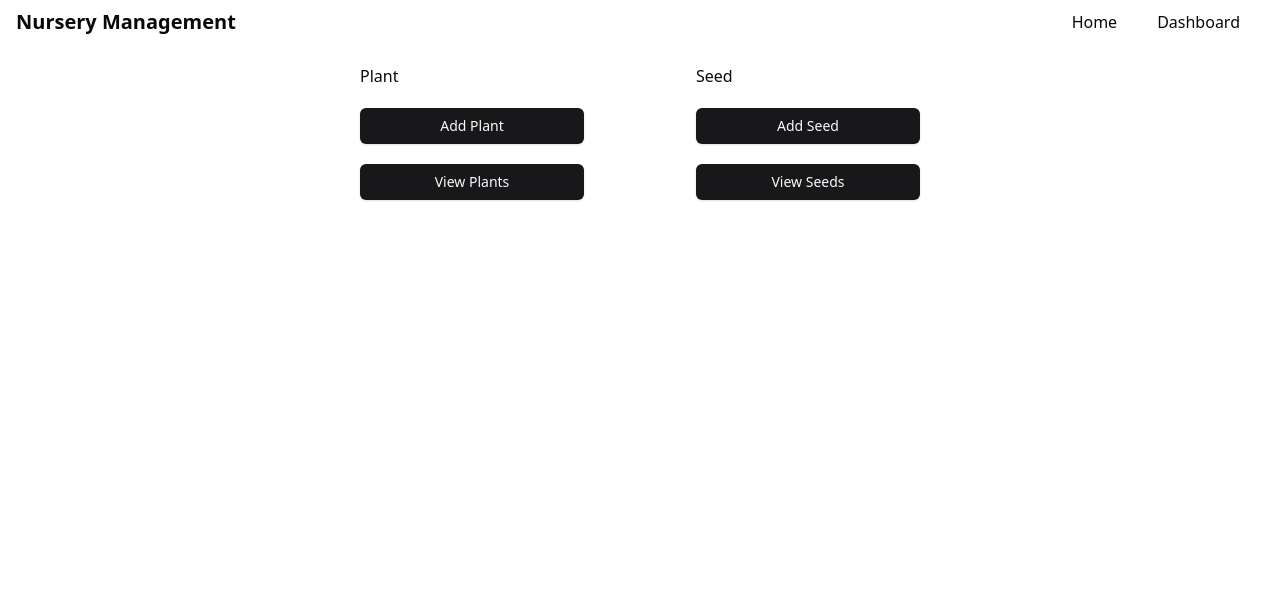
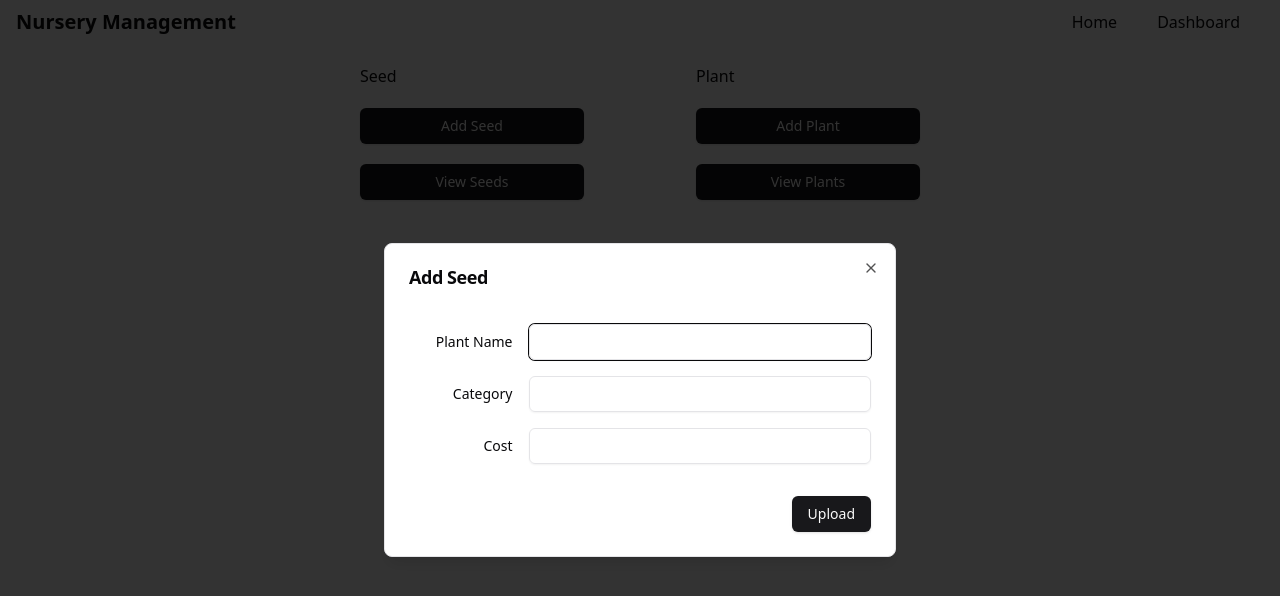
Before and after one commit to rjn991/nursery-managment, a React (Vite) app in the folder frontend/: page / in a window 1280 px wide. Both pictures are taken after a click on the button "Add Seed". Shown: the top 596 px of the page. Built offline with nearby package versions, Linux system fonts and the light colour scheme.

Commit message:
Added POST frontend for seeds

```diff
--- a/frontend/package.json
+++ b/frontend/package.json
@@ -10,7 +10,10 @@
     "preview": "vite preview"
   },
   "dependencies": {
+    "@radix-ui/react-dialog": "^1.1.4",
+    "@radix-ui/react-label": "^2.1.1",
     "@radix-ui/react-slot": "^1.1.1",
+    "axios": "^1.7.9",
     "class-variance-authority": "^0.7.1",
     "clsx": "^2.1.1",
     "lucide-react": "^0.469.0",
--- a/frontend/src/Pages/Dashboard.jsx
+++ b/frontend/src/Pages/Dashboard.jsx
@@ -1,23 +1,101 @@
 import Navbar from "../Navbar/Navbar";
 import { Button } from "@/components/ui/button";
+import {
+  Dialog,
+  DialogContent,
+  DialogDescription,
+  DialogFooter,
+  DialogHeader,
+  DialogTitle,
+  DialogTrigger,
+} from "@/components/ui/dialog";
+import { Input } from "@/components/ui/input";
+import { Label } from "@/components/ui/label";
+import { useState } from "react";
+import axios from "axios";
+import React from "react";
+const Dashboard = () => {
+  const apiUrl = import.meta.env.VITE_BACKEND_URL;
+  const [plantName, setPlantName] = useState();
+  const [plantType, setPlantType] = useState();
+  const [plantCost, setPlantCost] = useState();
 
-const Dashboard = () => {
+  const handlePlantSubmit = () => {
+    const payload = { name: plantName, category: plantType, cost: plantCost };
+
+    axios
+      .post(`${apiUrl}/seeds`, payload)
+      .then((response) => {
+        console.log("Response:", response.data);
+      })
+      .catch((error) => {
+        console.error("Error uploading data:", error);
+      });
+  };
   return (
     <>
       <Navbar></Navbar>
       <div className="flex p-5 gap-28">
         <div className="flex-1">
           <div className="w-56 ml-auto mr-0">
-            <p>Plant</p>
-            <Button className="block  my-5 w-full">Add Plant</Button>
-            <Button className="block  my-5 w-full">View Plants</Button>
+            <p>Seed</p>
+            <Dialog>
+              <DialogTrigger asChild>
+                <Button className="block  my-5 w-full">Add Seed</Button>
+              </DialogTrigger>
+              <DialogContent>
+                <DialogHeader>
+                  <DialogTitle>Add Seed</DialogTitle>
+                  <DialogDescription></DialogDescription>
+                </DialogHeader>
+                <div className="grid gap-4 py-4">
+                  <div className="grid grid-cols-4 items-center gap-4">
+                    <Label htmlFor="name" className="text-right">
+                      Plant Name
+                    </Label>
+                    <Input
+                      onChange={(e) => {
+                        setPlantName(e.target.value);
+                      }}
+                      className="col-span-3"
+                    />
+                  </div>
+                  <div className="grid grid-cols-4 items-center gap-4">
+                    <Label htmlFor="username" className="text-right">
+                      Category
+                    </Label>
+                    <Input
+                      onChange={(e) => {
+                        setPlantType(e.target.value);
+                      }}
+                      className="col-span-3"
+                    />
+                  </div>
+                  <div className="grid grid-cols-4 items-center gap-4">
+                    <Label htmlFor="username" className="text-right">
+                      Cost
+                    </Label>
+                    <Input
+                      onChange={(e) => {
+                        setPlantCost(e.target.value);
+                      }}
+                      className="col-span-3"
+                    />
+                  </div>
+                </div>
+                <DialogFooter>
+                  <Button onClick={handlePlantSubmit}>Upload</Button>
+                </DialogFooter>
+              </DialogContent>
+            </Dialog>
+            <Button className="block  my-5 w-full">View Seeds</Button>
           </div>
         </div>
         <div className="flex-1">
           <div className="w-56 ml-o mr-auto">
-            <p>Seed</p>
-            <Button className="block  my-5 w-full">Add Seed</Button>
-            <Button className="block  my-5 w-full">View Seeds</Button>
+            <p>Plant</p>
+            <Button className="block  my-5 w-full">Add Plant</Button>
+            <Button className="block  my-5 w-full">View Plants</Button>
           </div>
         </div>
       </div>
--- /dev/null
+++ b/frontend/src/components/ui/dialog.jsx
@@ -0,0 +1,94 @@
+import * as React from "react"
+import * as DialogPrimitive from "@radix-ui/react-dialog"
+import { X } from "lucide-react"
+
+import { cn } from "@/lib/utils"
+
+const Dialog = DialogPrimitive.Root
+
+const DialogTrigger = DialogPrimitive.Trigger
+
+const DialogPortal = DialogPrimitive.Portal
+
+const DialogClose = DialogPrimitive.Close
+
+const DialogOverlay = React.forwardRef(({ className, ...props }, ref) => (
+  <DialogPrimitive.Overlay
+    ref={ref}
+    className={cn(
+      "fixed inset-0 z-50 bg-black/80  data-[state=open]:animate-in data-[state=closed]:animate-out data-[state=closed]:fade-out-0 data-[state=open]:fade-in-0",
+      className
+    )}
+    {...props} />
+))
+DialogOverlay.displayName = DialogPrimitive.Overlay.displayName
+
+const DialogContent = React.forwardRef(({ className, children, ...props }, ref) => (
+  <DialogPortal>
+    <DialogOverlay />
+    <DialogPrimitive.Content
+      ref={ref}
+      className={cn(
+        "fixed left-[50%] top-[50%] z-50 grid w-full max-w-lg translate-x-[-50%] translate-y-[-50%] gap-4 border bg-background p-6 shadow-lg duration-200 data-[state=open]:animate-in data-[state=closed]:animate-out data-[state=closed]:fade-out-0 data-[state=open]:fade-in-0 data-[state=closed]:zoom-out-95 data-[state=open]:zoom-in-95 data-[state=closed]:slide-out-to-left-1/2 data-[state=closed]:slide-out-to-top-[48%] data-[state=open]:slide-in-from-left-1/2 data-[state=open]:slide-in-from-top-[48%] sm:rounded-lg",
+        className
+      )}
+      {...props}>
+      {children}
+      <DialogPrimitive.Close
+        className="absolute right-4 top-4 rounded-sm opacity-70 ring-offset-background transition-opacity hover:opacity-100 focus:outline-none focus:ring-2 focus:ring-ring focus:ring-offset-2 disabled:pointer-events-none data-[state=open]:bg-accent data-[state=open]:text-muted-foreground">
+        <X className="h-4 w-4" />
+        <span className="sr-only">Close</span>
+      </DialogPrimitive.Close>
+    </DialogPrimitive.Content>
+  </DialogPortal>
+))
+DialogContent.displayName = DialogPrimitive.Content.displayName
+
+const DialogHeader = ({
+  className,
+  ...props
+}) => (
+  <div
+    className={cn("flex flex-col space-y-1.5 text-center sm:text-left", className)}
+    {...props} />
+)
+DialogHeader.displayName = "DialogHeader"
+
+const DialogFooter = ({
+  className,
+  ...props
+}) => (
+  <div
+    className={cn("flex flex-col-reverse sm:flex-row sm:justify-end sm:space-x-2", className)}
+    {...props} />
+)
+DialogFooter.displayName = "DialogFooter"
+
+const DialogTitle = React.forwardRef(({ className, ...props }, ref) => (
+  <DialogPrimitive.Title
+    ref={ref}
+    className={cn("text-lg font-semibold leading-none tracking-tight", className)}
+    {...props} />
+))
+DialogTitle.displayName = DialogPrimitive.Title.displayName
+
+const DialogDescription = React.forwardRef(({ className, ...props }, ref) => (
+  <DialogPrimitive.Description
+    ref={ref}
+    className={cn("text-sm text-muted-foreground", className)}
+    {...props} />
+))
+DialogDescription.displayName = DialogPrimitive.Description.displayName
+
+export {
+  Dialog,
+  DialogPortal,
+  DialogOverlay,
+  DialogTrigger,
+  DialogClose,
+  DialogContent,
+  DialogHeader,
+  DialogFooter,
+  DialogTitle,
+  DialogDescription,
+}
--- /dev/null
+++ b/frontend/src/components/ui/input.jsx
@@ -0,0 +1,19 @@
+import * as React from "react"
+
+import { cn } from "@/lib/utils"
+
+const Input = React.forwardRef(({ className, type, ...props }, ref) => {
+  return (
+    (<input
+      type={type}
+      className={cn(
+        "flex h-9 w-full rounded-md border border-input bg-transparent px-3 py-1 text-base shadow-sm transition-colors file:border-0 file:bg-transparent file:text-sm file:font-medium file:text-foreground placeholder:text-muted-foreground focus-visible:outline-none focus-visible:ring-1 focus-visible:ring-ring disabled:cursor-not-allowed disabled:opacity-50 md:text-sm",
+        className
+      )}
+      ref={ref}
+      {...props} />)
+  );
+})
+Input.displayName = "Input"
+
+export { Input }
--- /dev/null
+++ b/frontend/src/components/ui/label.jsx
@@ -0,0 +1,16 @@
+import * as React from "react"
+import * as LabelPrimitive from "@radix-ui/react-label"
+import { cva } from "class-variance-authority";
+
+import { cn } from "@/lib/utils"
+
+const labelVariants = cva(
+  "text-sm font-medium leading-none peer-disabled:cursor-not-allowed peer-disabled:opacity-70"
+)
+
+const Label = React.forwardRef(({ className, ...props }, ref) => (
+  <LabelPrimitive.Root ref={ref} className={cn(labelVariants(), className)} {...props} />
+))
+Label.displayName = LabelPrimitive.Root.displayName
+
+export { Label }
```
Also changed, not shown: frontend/src/Pages/viewSeeds.jsx (added), 2 other files (tests, documents, lock files or other folders).
